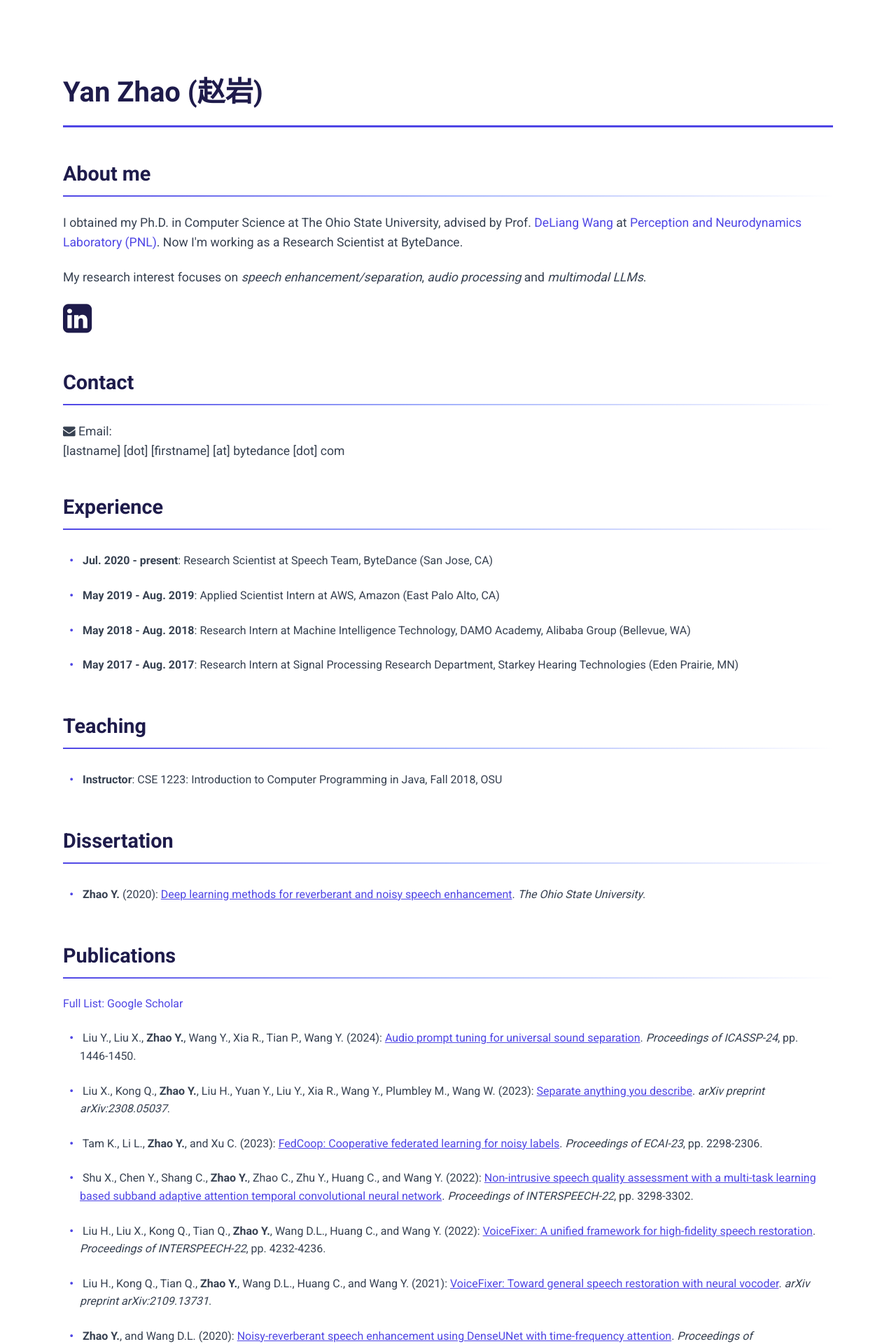
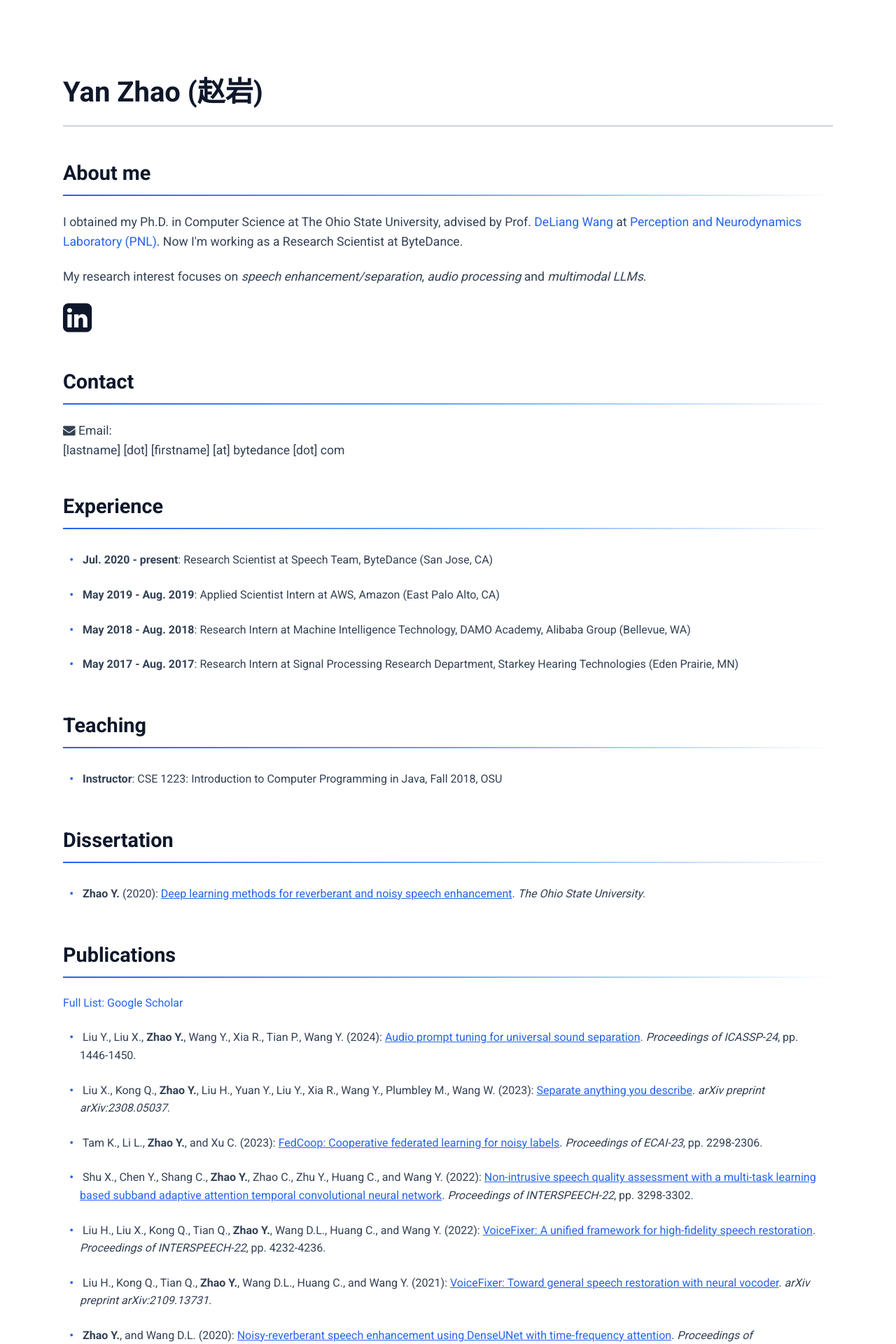
Before and after one commit to cliffzhao/cliffzhao.github.io, a Jekyll site: the page built from index.html, in a window 1280 px wide. Shown: the top 1920 px of the page at 70% size. Built offline with Jekyll 4.4.1, drawn with Linux system fonts in a browser that asks for light colours; a style sheet for code colours, icons or effects is not loaded.

Commit message:
[update] update style

```diff
--- a/css/main.css
+++ b/css/main.css
@@ -1,12 +1,12 @@
 :root {
-    --primary-color: #1e1b4b; /* Indigo 950 - Deep, authoritative academic blue */
-    --accent-color: #4f46e5; /* Indigo 600 - Vibrant but professional */
-    --text-color: #374151; /* Gray 700 - High contrast text */
+    --primary-color: #0f172a; /* Slate 900 - Deepest navy/black for authority */
+    --accent-color: #2563eb; /* Royal Blue 600 - Classic academic link color */
+    --text-color: #334155; /* Slate 700 - Highly readable dark gray */
     --bg-color: #ffffff;
-    --light-bg: #eef2ff; /* Indigo 50 - Very subtle tint */
-    --border-color: #e0e7ff; /* Indigo 100 */
-    --gradient-start: #4f46e5;
-    --gradient-end: #a5b4fc; /* Indigo 300 */
+    --light-bg: #f8fafc; /* Slate 50 - Very neutral hover background */
+    --border-color: #cbd5e1; /* Slate 300 - Neutral border */
+    --gradient-start: #2563eb; /* Royal Blue */
+    --gradient-end: #60a5fa; /* Lighter Blue */
 }
 
 body {
@@ -35,7 +35,7 @@ h1, h2, h3 {
 h1 {
     font-size: 2.5em;
     padding-bottom: 15px;
-    border-bottom: 3px solid var(--accent-color); /* Keep solid for main title */
+    border-bottom: 2px solid var(--border-color); /* Reverted to neutral gray line */
 }
 
 h2 {
```
